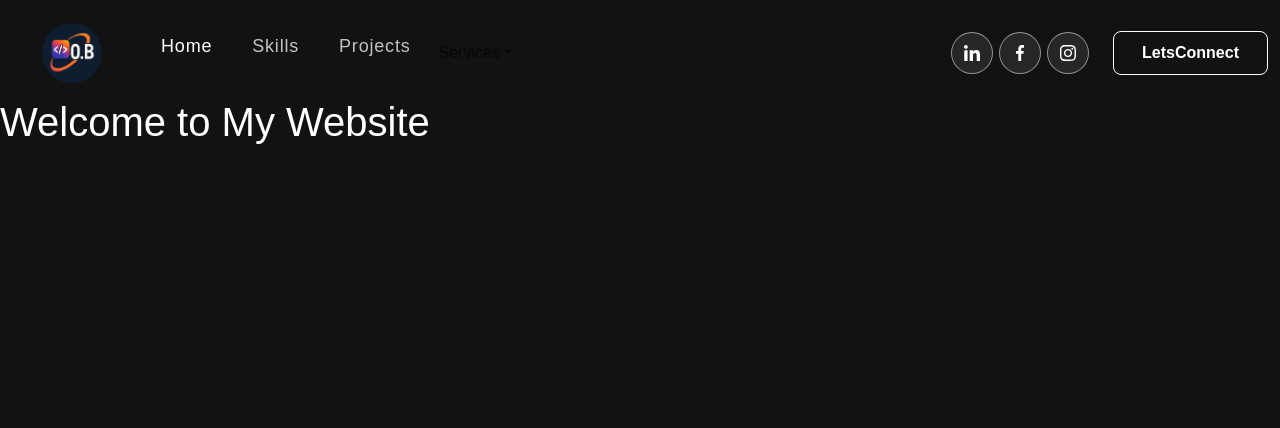
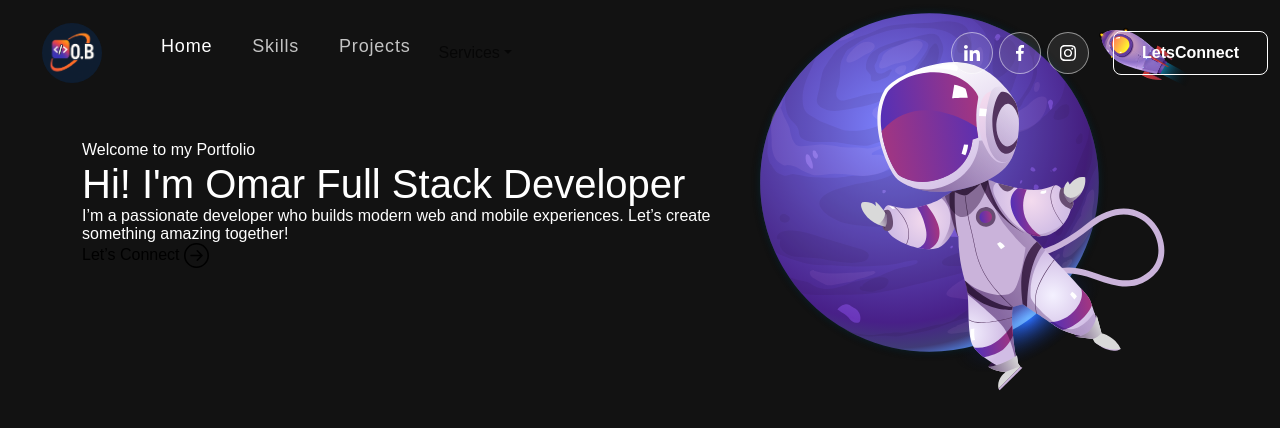
Before and after one commit to omar-albarakeh/omar-portfilio-v2, a React (Create React App) app: page / in a window 1280 px wide. Shown: the top 428 px of the page. Built offline with nearby package versions, Linux system fonts and the light colour scheme.

Commit message:
Banner updated

```diff
--- a/package.json
+++ b/package.json
@@ -10,7 +10,9 @@
     "bootstrap": "^5.3.5",
     "react": "^19.1.0",
     "react-bootstrap": "^2.10.9",
+    "react-bootstrap-icons": "^1.11.5",
     "react-dom": "^19.1.0",
+    "react-on-screen": "^2.1.1",
     "react-scripts": "5.0.1",
     "web-vitals": "^2.1.4"
   },
--- a/src/App.js
+++ b/src/App.js
@@ -2,14 +2,13 @@ import React from "react";
 import MyNavbar from "./components/navbar";
 import "bootstrap/dist/css/bootstrap.min.css";
 import "./app.css";
+import Banner from "./components/Banner";
 
 function App() {
   return (
     <div className="App">
       <MyNavbar />
-      <div style={{ height: "2000px", paddingTop: "100px" }}>
-        <h1>Welcome to My Website</h1>
-      </div>
+      <Banner />
     </div>
   );
 }
--- /dev/null
+++ b/src/components/Banner.jsx
@@ -0,0 +1,99 @@
+import { useState, useEffect } from "react";
+import { Container, Row, Col } from "react-bootstrap";
+import { ArrowRightCircle } from "react-bootstrap-icons";
+import TrackVisibility from "react-on-screen";
+
+const Banner = () => {
+  const [loopNum, setLoopNum] = useState(0);
+  const [isDeleting, setIsDeleting] = useState(false);
+  const [text, setText] = useState("");
+  const [delta, setDelta] = useState(300 - Math.random() * 100);
+  const toRotate = ["Full Stack Developer", "Web Designer", "Mobile Developer"];
+  const period = 2000;
+
+  useEffect(() => {
+    const ticker = setInterval(tick, delta);
+    return () => clearInterval(ticker);
+  }, [text, delta]);
+
+  const tick = () => {
+    const i = loopNum % toRotate.length;
+    const fullText = toRotate[i];
+    const updatedText = isDeleting
+      ? fullText.substring(0, text.length - 1)
+      : fullText.substring(0, text.length + 1);
+
+    setText(updatedText);
+
+    if (isDeleting) {
+      setDelta((prev) => prev / 2);
+    }
+
+    if (!isDeleting && updatedText === fullText) {
+      setIsDeleting(true);
+      setDelta(period);
+    } else if (isDeleting && updatedText === "") {
+      setIsDeleting(false);
+      setLoopNum((prev) => prev + 1);
+      setDelta(500);
+    }
+  };
+
+  return (
+    <section className="banner" id="home">
+      <Container>
+        <Row className="align-items-center">
+          <Col xs={12} md={6} xl={7}>
+            <TrackVisibility once>
+              {({ isVisible }) => (
+                <div
+                  className={
+                    isVisible ? "animate__animated animate__fadeIn" : ""
+                  }>
+                  <span className="tagline">Welcome to my Portfolio</span>
+                  <h1>
+                    {`Hi! I'm Omar `}
+                    <span
+                      className="txt-rotate"
+                      data-period="1000"
+                      data-rotate='["Full Stack Developer", "Web Designer", "Mobile Developer"]'>
+                      <span className="wrap">{text}</span>
+                    </span>
+                  </h1>
+                  <p>
+                    I’m a passionate developer who builds modern web and mobile
+                    experiences. Let’s create something amazing together!
+                  </p>
+                  <button
+                    onClick={() => console.log("connect")}
+                    className="connect-button"
+                    aria-label="Connect with Omar">
+                    Let’s Connect <ArrowRightCircle size={25} />
+                  </button>
+                </div>
+              )}
+            </TrackVisibility>
+          </Col>
+          <Col xs={12} md={6} xl={5}>
+            <TrackVisibility once>
+              {({ isVisible }) => (
+                <div
+                  className={
+                    isVisible ? "animate__animated animate__zoomIn" : ""
+                  }>
+                  <img
+                    src="/images/header-img.svg"
+                    alt="Omar waving from a tech-themed illustration"
+                    className="img-fluid"
+                  />
+                </div>
+              )}
+            </TrackVisibility>
+          </Col>
+        </Row>
+      </Container>
+    </section>
+  );
+};
+
+export default Banner;
```
Also changed, not shown: 1 other file (tests, documents, lock files or other folders).
